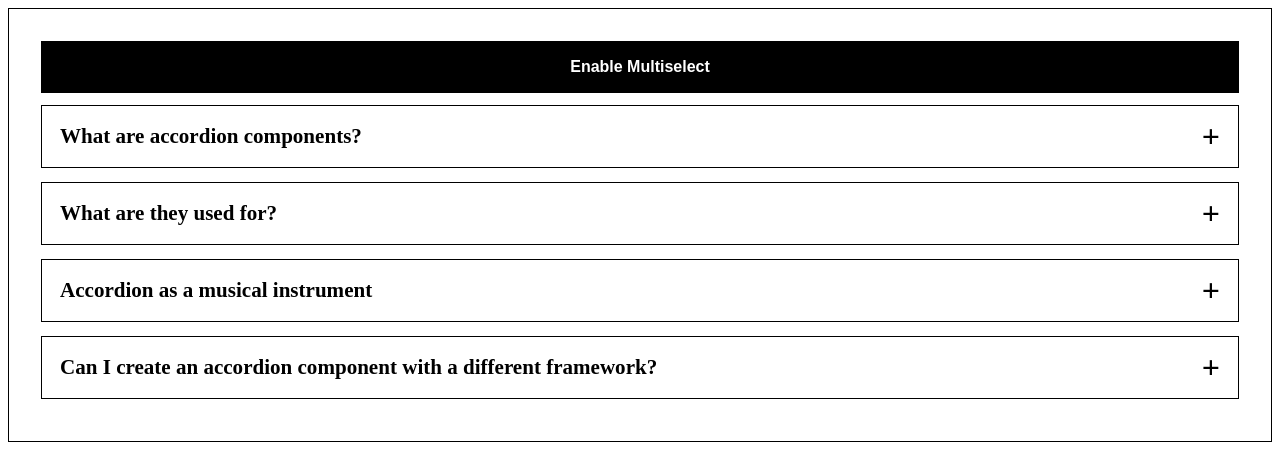
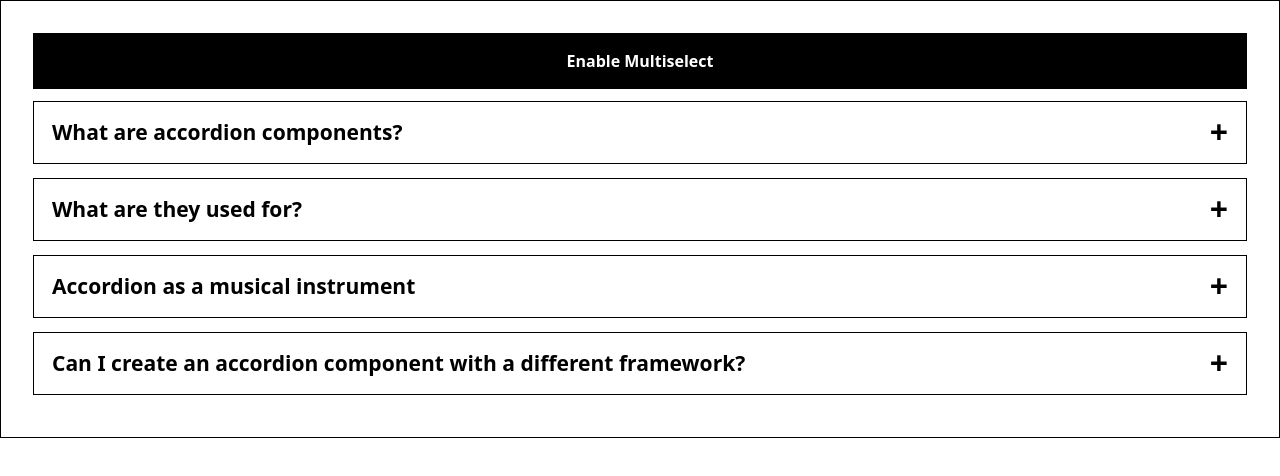
Before and after one commit to Dhruv-Kapoor-1202/ReactProjectsYT, a Preact app: page / in a window 1280 px wide. Shown: the top 476 px of the page. Built offline with nearby package versions, Linux system fonts and the light colour scheme.

Commit message:
fix: Update Global Styles
Added some basic global styling.

```diff
--- /dev/null
+++ b/src/App.css
@@ -0,0 +1,9 @@
+* {
+  box-sizing: border-box;
+  font-family: system-ui, -apple-system, BlinkMacSystemFont, 'Segoe UI', Roboto, Oxygen, Ubuntu, Cantarell, 'Open Sans', 'Helvetica Neue', sans-serif;
+}
+
+body {
+  margin: 0;
+  padding: 0;
+}
--- a/src/app.tsx
+++ b/src/app.tsx
@@ -1,4 +1,5 @@
 import Accordian from "./components/accordian"
+import './App.css';
 
 export function App() {
 
```
